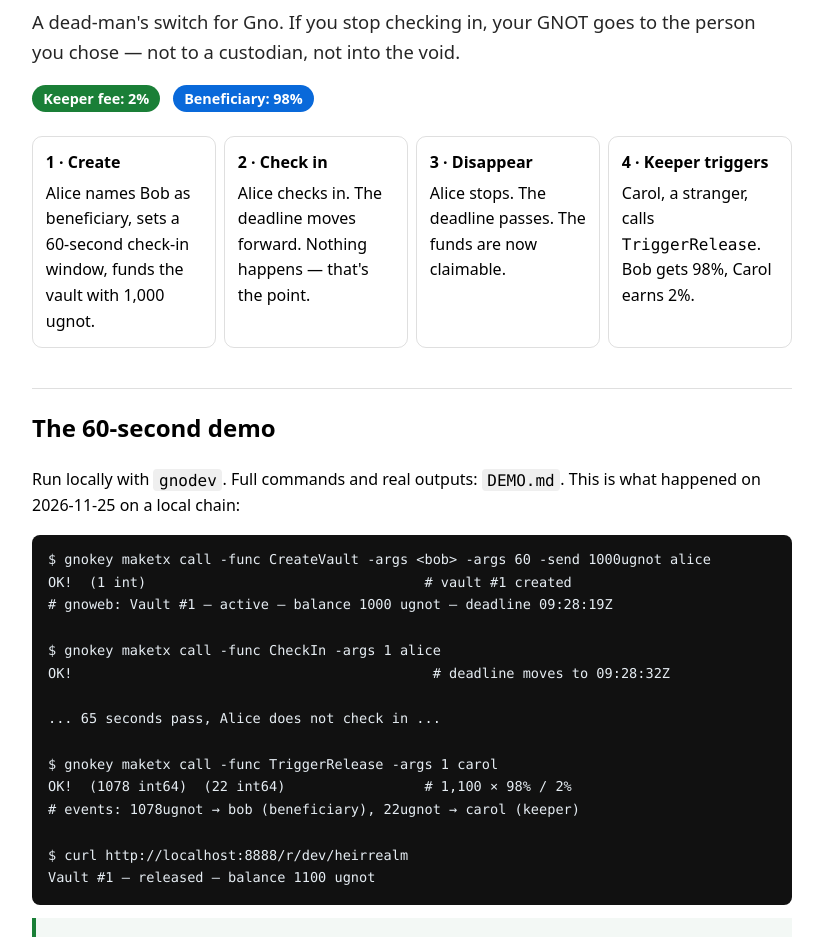
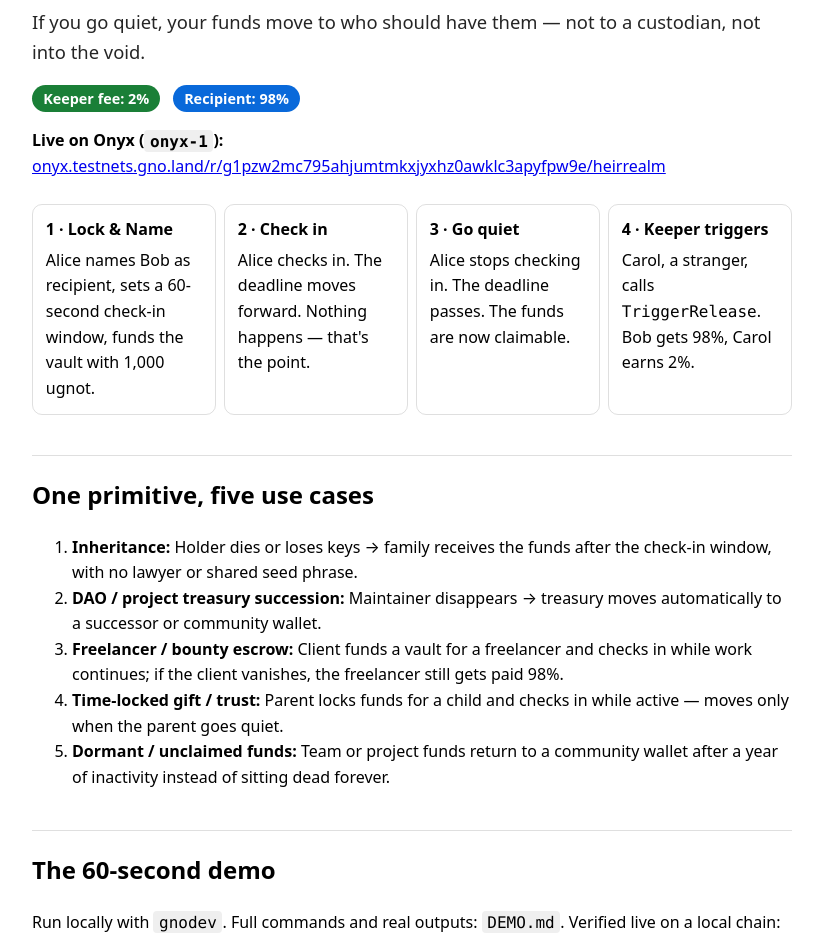
Before and after one commit to Emmanuel-webDev/HeirRealm, a plain HTML site: page demo/index.html in a window 1280 px wide. Shown: the part 112-1049 px from the top of the page, without its empty margins (228-1051 px from the left). Drawn offline with Linux system fonts and the light colour scheme.

Commit message:
docs: reframe HeirRealm as inactivity-triggered release across 5 use cases

```diff
--- a/demo/index.html
+++ b/demo/index.html
@@ -3,7 +3,7 @@
 <head>
 <meta charset="UTF-8">
 <meta name="viewport" content="width=device-width, initial-scale=1.0">
-<title>HeirRealm — dead-man's switch for Gno · Demo</title>
+<title>HeirRealm — inactivity-triggered release for Gno · Demo</title>
 <style>
   :root { color-scheme: light dark; }
   body { font-family: system-ui, -apple-system, "Segoe UI", sans-serif; max-width: 760px; margin: 0 auto; padding: 2rem 1.25rem 4rem; line-height: 1.6; }
@@ -25,34 +25,44 @@
 </head>
 <body>
 
-<h1>HeirRealm</h1>
-<p class="tagline">A dead-man's switch for Gno. If you stop checking in, your GNOT goes to the person you chose — not to a custodian, not into the void.</p>
-<p><span class="fee">Keeper fee: 2%</span> &nbsp; <span class="fee" style="background:#0969da">Beneficiary: 98%</span></p>
+<h1>HeirRealm — inactivity-triggered release for Gno</h1>
+<p class="tagline">If you go quiet, your funds move to who should have them — not to a custodian, not into the void.</p>
+<p><span class="fee">Keeper fee: 2%</span> &nbsp; <span class="fee" style="background:#0969da">Recipient: 98%</span></p>
+<p><strong>Live on Onyx (<code>onyx-1</code>):</strong> <a href="https://onyx.testnets.gno.land/r/g1pzw2mc795ahjumtmkxjyxhz0awklc3apyfpw9e/heirrealm">onyx.testnets.gno.land/r/g1pzw2mc795ahjumtmkxjyxhz0awklc3apyfpw9e/heirrealm</a></p>
 
 <div class="flow">
-  <div class="step"><b>1 · Create</b> Alice names Bob as beneficiary, sets a 60-second check-in window, funds the vault with 1,000 ugnot.</div>
+  <div class="step"><b>1 · Lock &amp; Name</b> Alice names Bob as recipient, sets a 60-second check-in window, funds the vault with 1,000 ugnot.</div>
   <div class="step"><b>2 · Check in</b> Alice checks in. The deadline moves forward. Nothing happens — that's the point.</div>
-  <div class="step"><b>3 · Disappear</b> Alice stops. The deadline passes. The funds are now claimable.</div>
+  <div class="step"><b>3 · Go quiet</b> Alice stops checking in. The deadline passes. The funds are now claimable.</div>
   <div class="step"><b>4 · Keeper triggers</b> Carol, a stranger, calls <code>TriggerRelease</code>. Bob gets 98%, Carol earns 2%.</div>
 </div>
 
+<h2>One primitive, five use cases</h2>
+<ol>
+  <li><strong>Inheritance:</strong> Holder dies or loses keys &rarr; family receives the funds after the check-in window, with no lawyer or shared seed phrase.</li>
+  <li><strong>DAO / project treasury succession:</strong> Maintainer disappears &rarr; treasury moves automatically to a successor or community wallet.</li>
+  <li><strong>Freelancer / bounty escrow:</strong> Client funds a vault for a freelancer and checks in while work continues; if the client vanishes, the freelancer still gets paid 98%.</li>
+  <li><strong>Time-locked gift / trust:</strong> Parent locks funds for a child and checks in while active — moves only when the parent goes quiet.</li>
+  <li><strong>Dormant / unclaimed funds:</strong> Team or project funds return to a community wallet after a year of inactivity instead of sitting dead forever.</li>
+</ol>
+
 <h2>The 60-second demo</h2>
-<p>Run locally with <code>gnodev</code>. Full commands and real outputs: <code>DEMO.md</code>. This is what happened on 2026-11-25 on a local chain:</p>
+<p>Run locally with <code>gnodev</code>. Full commands and real outputs: <code>DEMO.md</code>. Verified live on a local chain:</p>
 
 <pre><code>$ gnokey maketx call -func CreateVault -args &lt;bob&gt; -args 60 -send 1000ugnot alice
 OK!  (1 int)                                  # vault #1 created
-# gnoweb: Vault #1 — active — balance 1000 ugnot — deadline 09:28:19Z
+# gnoweb: Vault #1 — active — balance 1000 ugnot — deadline 11:21:59Z
 
 $ gnokey maketx call -func CheckIn -args 1 alice
-OK!                                            # deadline moves to 09:28:32Z
+OK!                                            # deadline moves to 11:22:31Z
 
-... 65 seconds pass, Alice does not check in ...
+... 65 seconds pass, Alice goes quiet ...
 
 $ gnokey maketx call -func TriggerRelease -args 1 carol
 OK!  (1078 int64)  (22 int64)                 # 1,100 × 98% / 2%
-# events: 1078ugnot → bob (beneficiary), 22ugnot → carol (keeper)
+# events: 1078ugnot → bob (recipient), 22ugnot → carol (keeper)
 
-$ curl http://localhost:8888/r/dev/heirrealm
+$ curl http://localhost:8888/r/.../heirrealm
 Vault #1 — released — balance 1100 ugnot</code></pre>
 
 <div class="result">
@@ -63,8 +73,8 @@ Vault #1 — released — balance 1100 ugnot</code></pre>
 <table>
   <tr><th>Action</th><th>Allowed?</th></tr>
   <tr><td>Release before the deadline</td><td>No — the call aborts</td></tr>
-  <tr><td>Redirect funds to themselves</td><td>No — funds go only to the named beneficiary</td></tr>
-  <tr><td>Be the owner or the beneficiary</td><td>No — the realm rejects both</td></tr>
+  <tr><td>Redirect funds to themselves</td><td>No — funds go only to the named recipient</td></tr>
+  <tr><td>Be the owner or the recipient</td><td>No — the realm rejects both (and owner != recipient at creation)</td></tr>
   <tr><td>Release twice</td><td>No — a released vault is closed forever</td></tr>
   <tr><td>Trigger the release after expiry</td><td>Yes — and earn 2% for it</td></tr>
 </table>
@@ -76,7 +86,7 @@ Vault #1 — released — balance 1100 ugnot</code></pre>
   <li><code>gnodev .</code> — then follow <code>DEMO.md</code> step by step.</li>
 </ol>
 
-<p class="note">HeirRealm is a Gnome Tavern Hackathon entry (Gno.land, submissions close Dec 18, 2026). Social / voice recovery is a planned future extension, deliberately not in this MVP. The realm is <code>gno.land/r/dev/heirrealm</code>; on Onyx testnet the path becomes <code>gno.land/r/&lt;your-address&gt;/heirrealm</code> — see <code>scripts/deploy.sh</code>.</p>
+<p class="note">HeirRealm is a Gnome Tavern Hackathon entry (Gno.land, submissions close Dec 18, 2026). Recurring payments, multi-beneficiary splits, and social / voice recovery are planned future extensions, deliberately not in this MVP.</p>
 
 </body>
 </html>
```
Also changed, not shown: 3 other files.
